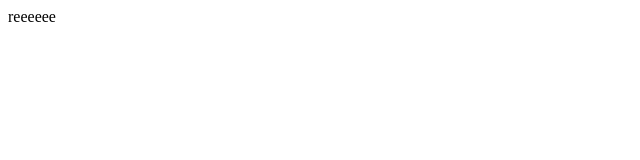
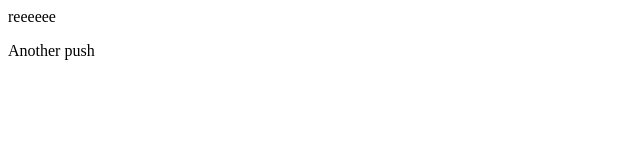
Before and after one commit to TheRadBrad/Demo-Repo, a plain HTML site: page index.html in a window 1280 px wide. Shown: the full height of the page, 0-640 px from the left. Drawn offline with Linux system fonts and the light colour scheme.

Commit message:
test push

```diff
--- a/index.html
+++ b/index.html
@@ -1 +1,2 @@
 <div>reeeeee</div>
+<p>Another push</p>
```
